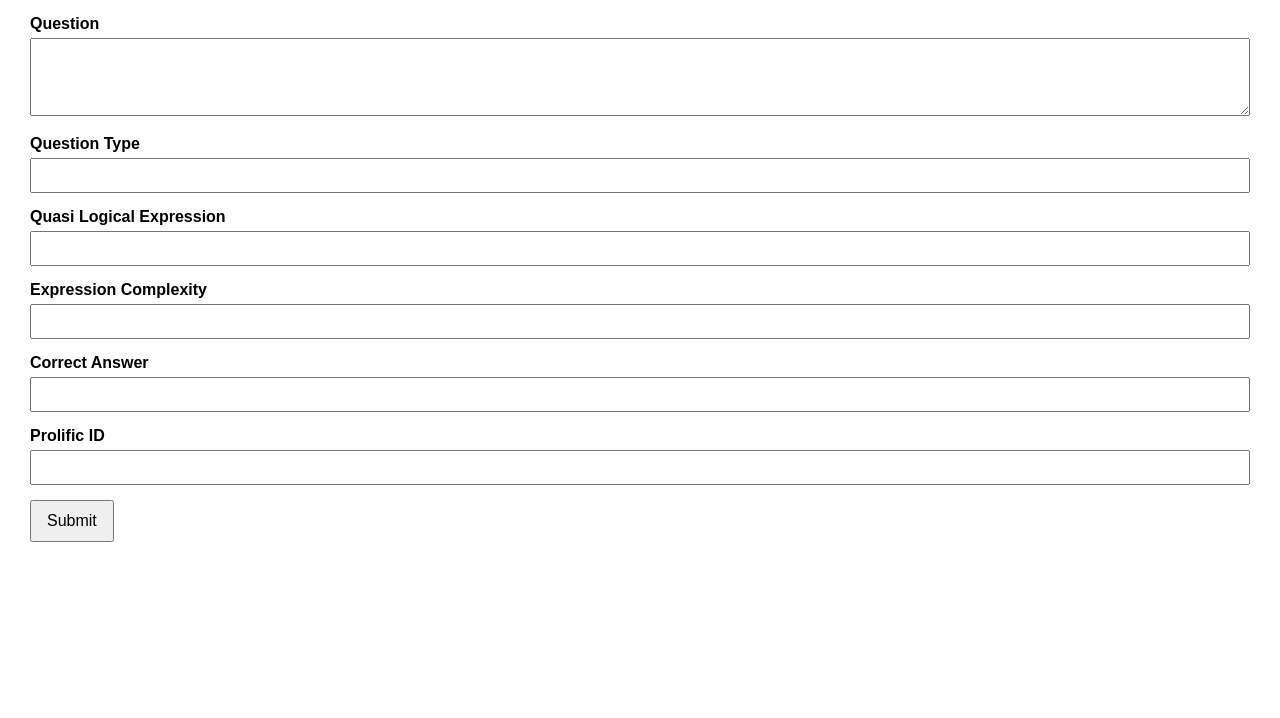
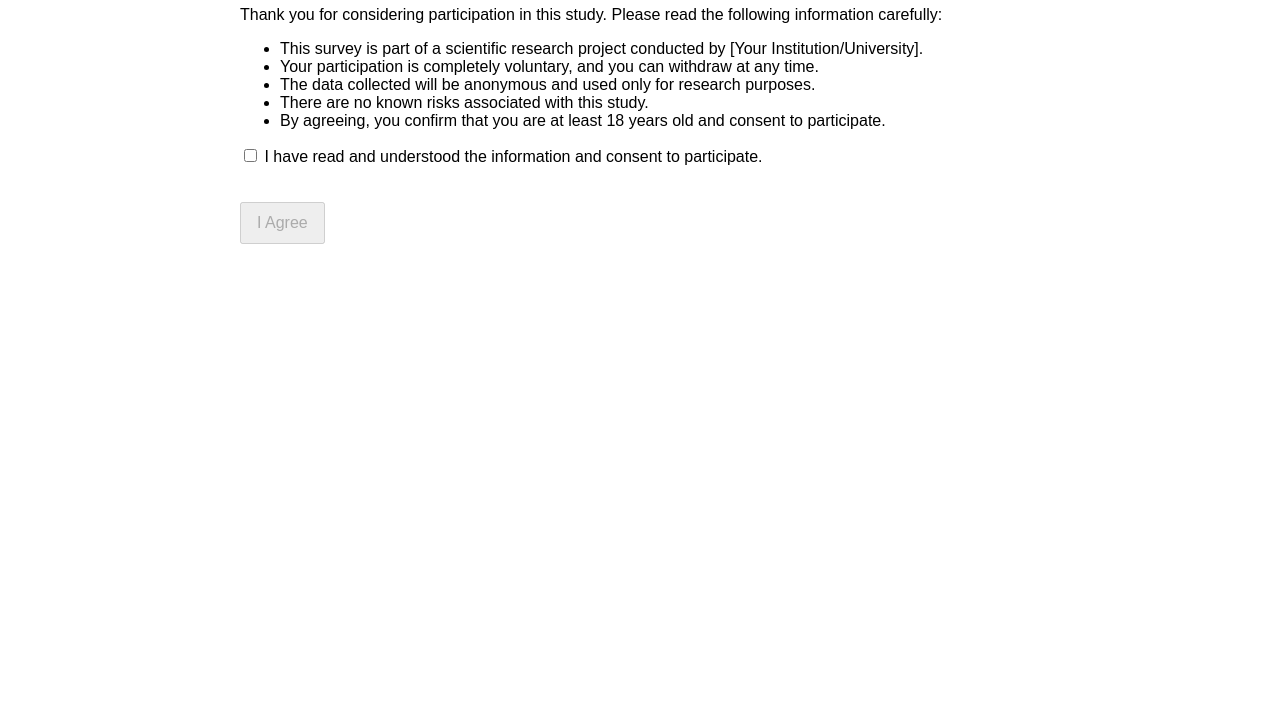
Before and after one commit to jonathan-wang2125/map-survey, a website: page public/index.html in a window 1280 px wide. Shown: the part 82-800 px from the top of the page. Drawn offline with Linux system fonts and the light colour scheme; no server answers.

Commit message:
added informed consent

```diff
--- a/public/index.html
+++ b/public/index.html
@@ -35,9 +35,40 @@
             padding: 10px 15px;
             font-size: 16px;
         }
+        /* Added styles */
+        .hidden {
+            display: none;
+        }
+        .consent-container {
+            max-width: 800px;
+            margin: 0 auto;
+            text-align: left;
+        }
+        .consent-button {
+            margin-top: 20px;
+        }
     </style>
 </head>
 <body>
+    <!-- Informed Consent Screen -->
+    <div id="consentScreen" class="consent-container">
+        <h1>Informed Consent</h1>
+        <p>Thank you for considering participation in this study. Please read the following information carefully:</p>
+        <ul>
+            <li>This survey is part of a scientific research project conducted by [Your Institution/University].</li>
+            <li>Your participation is completely voluntary, and you can withdraw at any time.</li>
+            <li>The data collected will be anonymous and used only for research purposes.</li>
+            <li>There are no known risks associated with this study.</li>
+            <li>By agreeing, you confirm that you are at least 18 years old and consent to participate.</li>
+        </ul>
+        <p>
+            <input id="consentCheckbox" type="checkbox" onclick="toggleConsentButton()"> I have read and understood the information and consent to participate.
+        </p>
+        <button id="consentButton" class="submit-button consent-button" onclick="showSurvey()" disabled>I Agree</button>
+    </div>
+
+    <!-- Survey Screen (Initially Hidden) -->
+    <div id="surveyScreen" class="hidden">
         <h1>Map Survey</h1>
         <div class="map-container" id="mapContainer">
             <!-- The map will be displayed here -->
@@ -74,8 +105,24 @@
                 <button type="submit" class="submit-button">Submit</button>
             </form>
         </div>
+    </div>
+
     <script>
         let currentMap = null;
+
+        // Function to toggle the consent button based on checkbox
+        function toggleConsentButton() {
+            const consentCheckbox = document.getElementById('consentCheckbox');
+            const consentButton = document.getElementById('consentButton');
+            consentButton.disabled = !consentCheckbox.checked;
+        }
+
+        // Function to show the survey and hide the consent screen
+        function showSurvey() {
+            document.getElementById('consentScreen').classList.add('hidden');
+            document.getElementById('surveyScreen').classList.remove('hidden');
+            getMapData();
+        }
 
         function getMapData() {
             fetch('/get_maps')
@@ -153,10 +200,8 @@
             });
         });
 
-        // On page load, get map data
-        window.onload = function() {
-            getMapData();
-        };
+        // Removed window.onload to prevent getMapData from running before consent
+        // The survey will start after the user consents by clicking "I Agree"
     </script>
 </body>
 </html>
```
Lines whose indentation alone changed are shown as unchanged.
